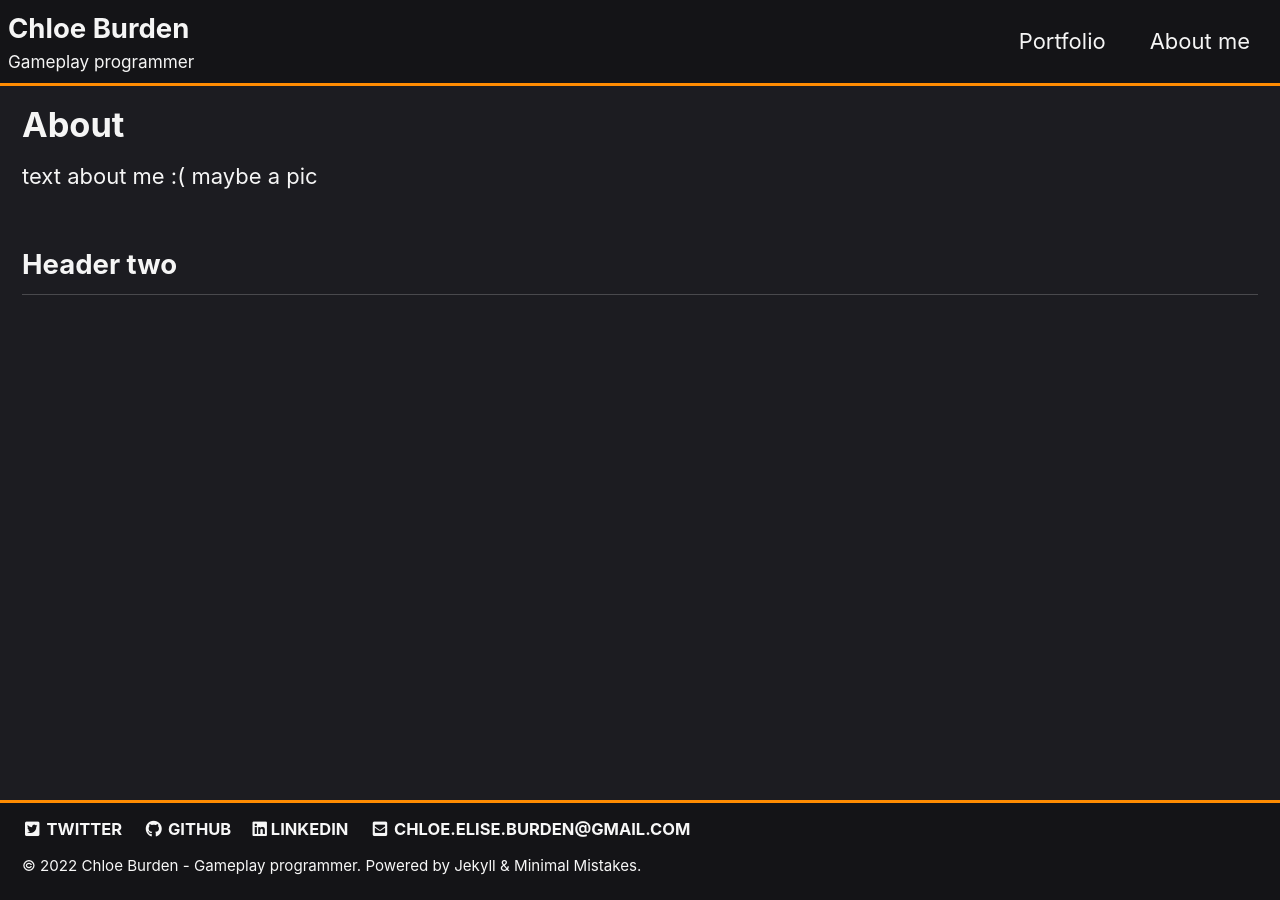
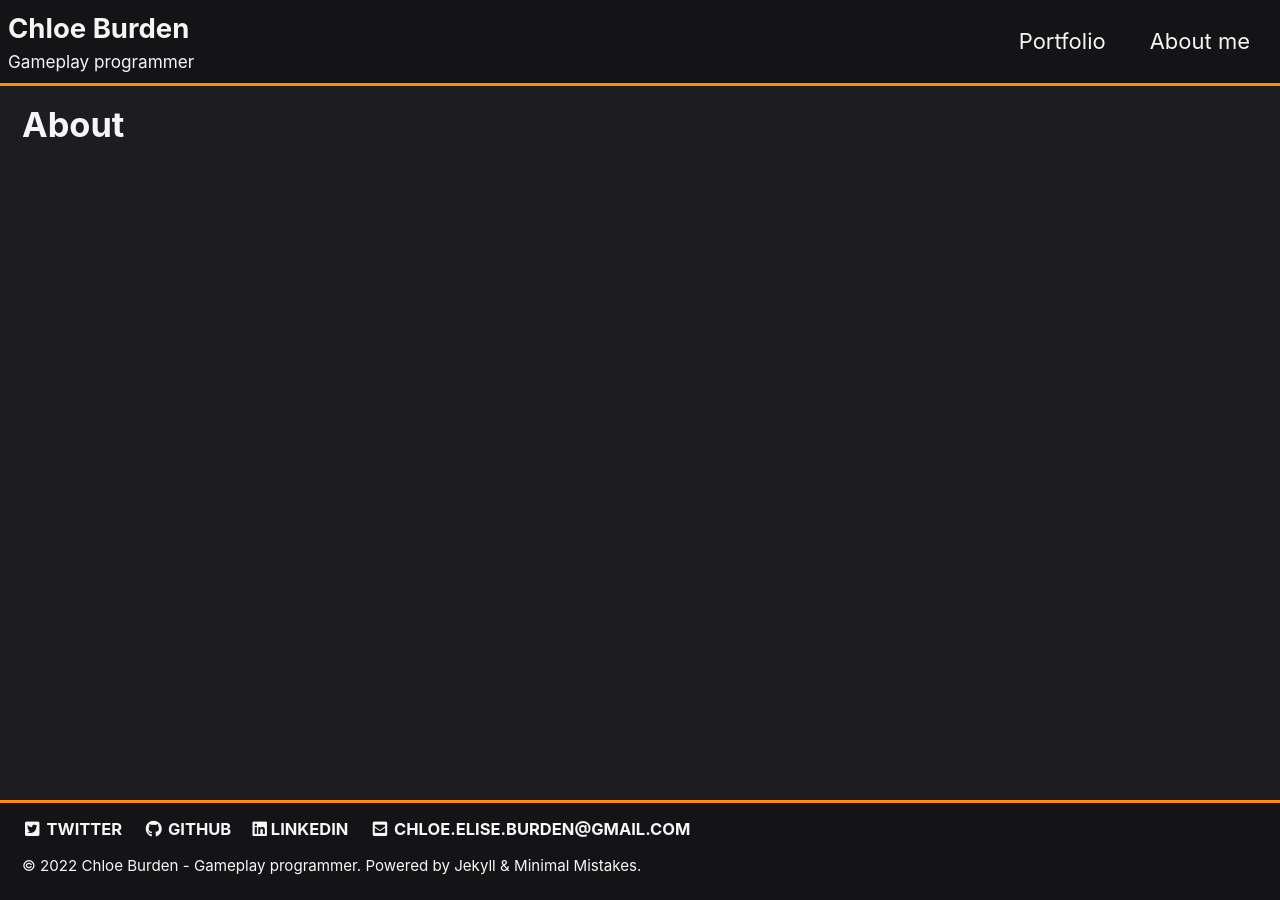
Before and after one commit to Big-Burden/Big-Burden.github.io, a Jekyll site: the page built from _pages/about.md, in a window 1280 px wide. Built offline with Jekyll 4.4.1, drawn with Linux system fonts in a browser that asks for light colours; cached includes are drawn as plain includes.

Commit message:
Cleared about page

```diff
--- a/_pages/about.md
+++ b/_pages/about.md
@@ -3,8 +3,3 @@ title: About
 layout: single
 permalink: /about/
 ---
-
-text about me :(
-maybe a pic
-
-## Header two
```
